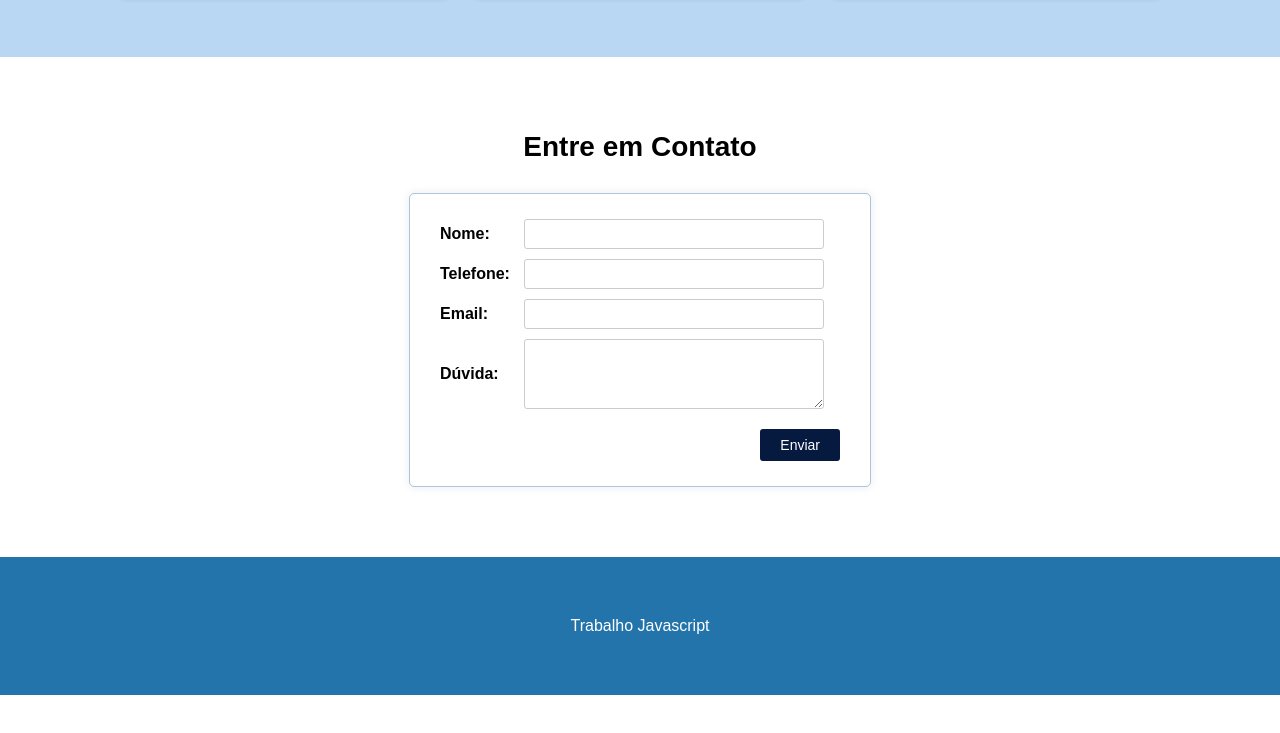
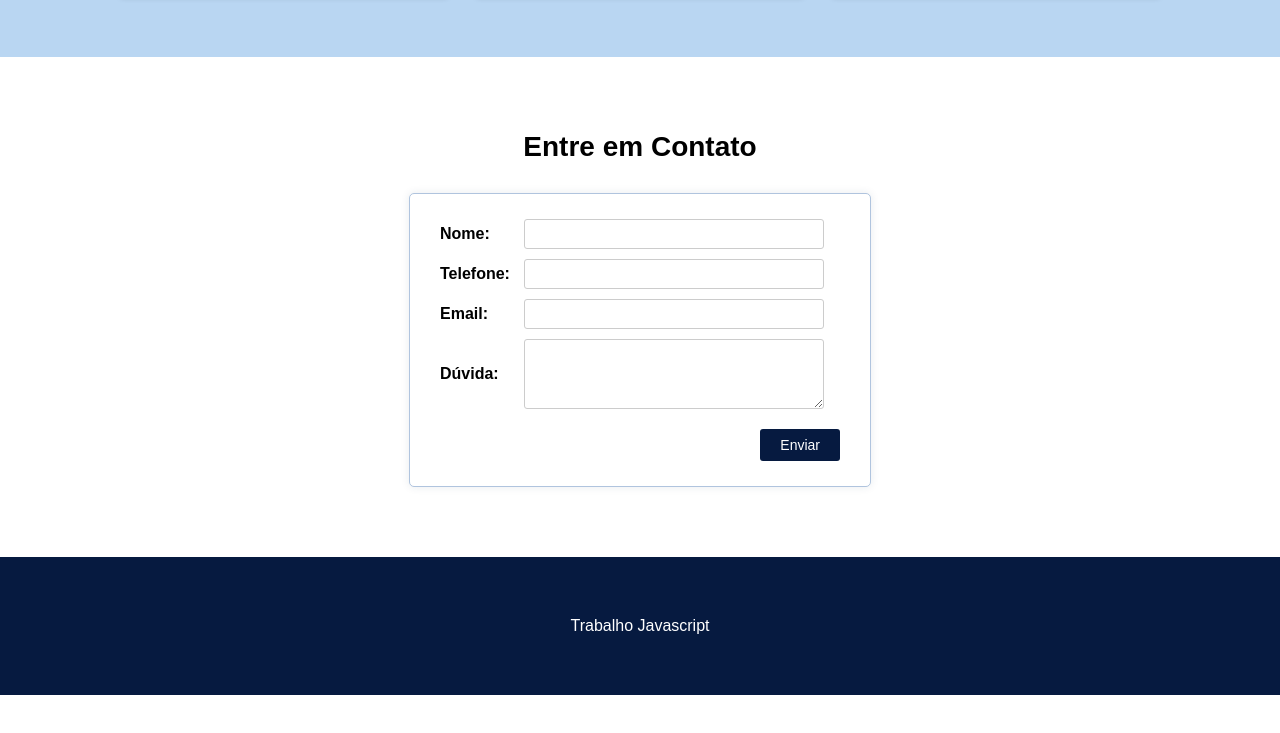
Before and after one commit to maryaeduarda-m/projeto_final-main, a plain HTML site: page index.html in a window 1280 px wide. Shown: the part 1224-1957 px from the top of the page. Drawn offline with Linux system fonts and the light colour scheme.

Commit message:
mudanças

```diff
--- a/style.css
+++ b/style.css
@@ -175,7 +175,7 @@ button:hover {
 
 
 footer {
-    background-color: #2374ab;
+    background-color: #061a40;
     color: white;
     text-align: center;
     padding: 60px;
```
